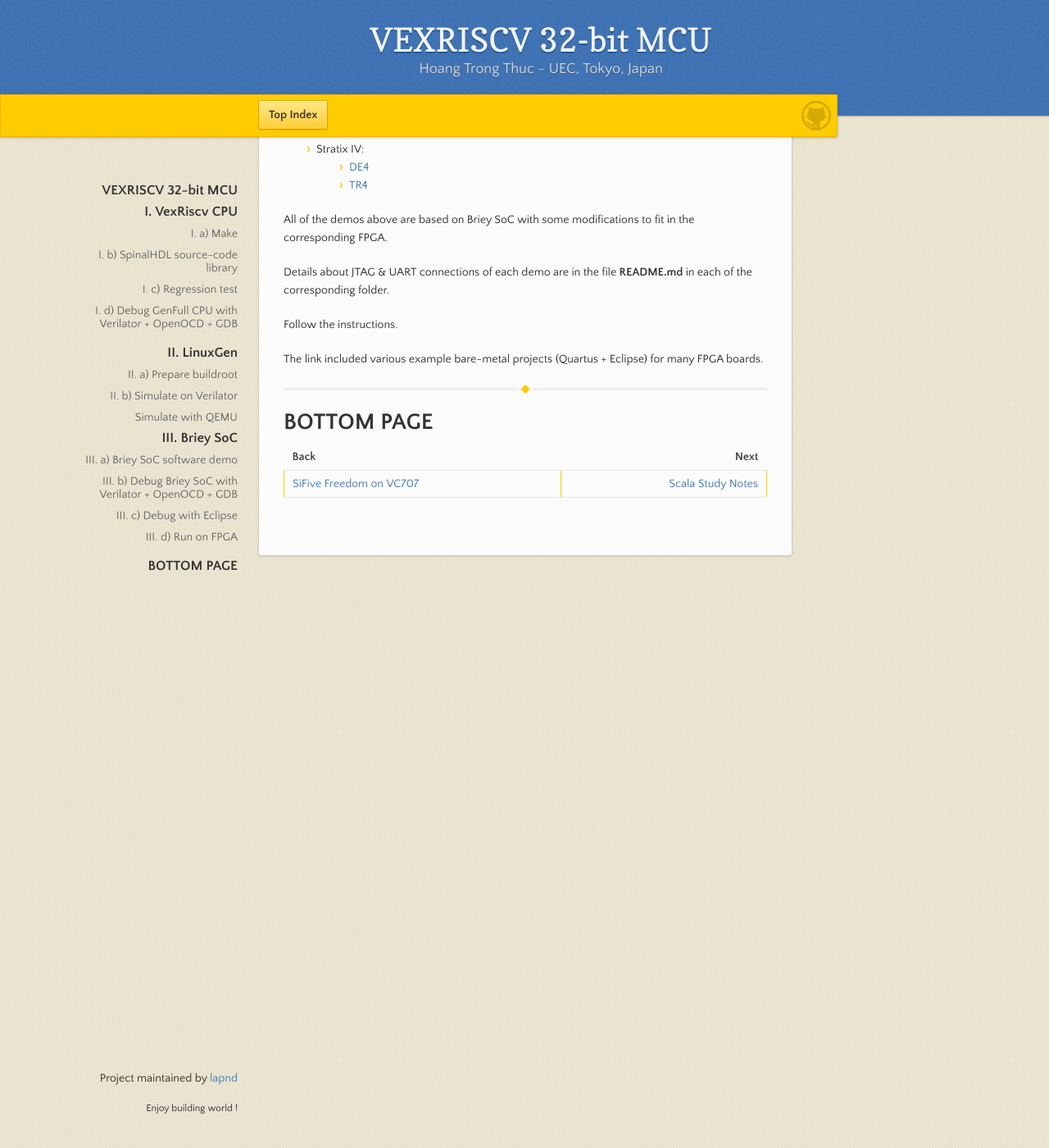
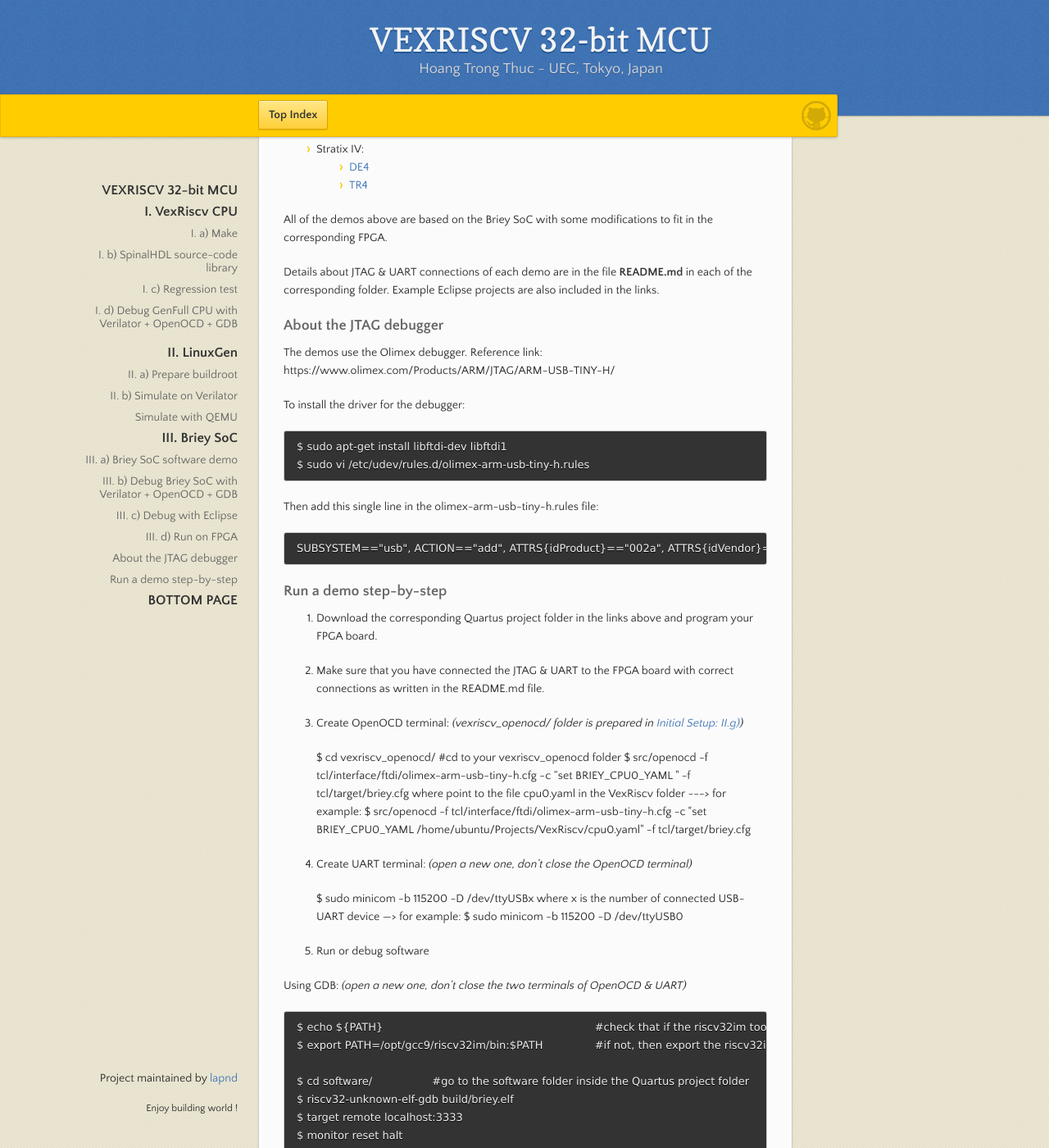
Before and after one commit to lapnd/httdes.github.io, a Jekyll site: the page built from vexriscv.md, in a window 1280 px wide and 1400 px high, scrolled down 6636 px. Shown: the whole window at 82% size. Built offline with Jekyll 4.4.1, drawn with Linux system fonts in a browser that asks for light colours; our own code applies the rules of GitHub Pages for plain Markdown files; before the commit the page ends 7354 px from its top, so only the background shows below that; some of the changed text lies outside the part shown.

Commit message:
Update vexriscv.md

```diff
--- a/vexriscv.md
+++ b/vexriscv.md
@@ -234,13 +234,58 @@ There are several FPGA demos available: *(click to the link to download the corr
   * [DE4](./DE4.rar)
   * [TR4](./TR4.rar)
 
-All of the demos above are based on Briey SoC with some modifications to fit in the corresponding FPGA.
+All of the demos above are based on the Briey SoC with some modifications to fit in the corresponding FPGA.
 
-Details about JTAG & UART connections of each demo are in the file **README.md** in each of the corresponding folder.
+Details about JTAG & UART connections of each demo are in the file **README.md** in each of the corresponding folder. Example Eclipse projects are also included in the links.
 
-Follow the instructions.
+### About the JTAG debugger
 
-The link included various example bare-metal projects (Quartus + Eclipse) for many FPGA boards.
+The demos use the Olimex debugger. Reference link: https://www.olimex.com/Products/ARM/JTAG/ARM-USB-TINY-H/
+
+To install the driver for the debugger:
+
+	$ sudo apt-get install libftdi-dev libftdi1
+	$ sudo vi /etc/udev/rules.d/olimex-arm-usb-tiny-h.rules
+
+Then add this single line in the olimex-arm-usb-tiny-h.rules file:
+
+	SUBSYSTEM=="usb", ACTION=="add", ATTRS{idProduct}=="002a", ATTRS{idVendor}=="15ba", MODE="664", GROUP="plugdev"
+
+### Run a demo step-by-step
+
+1. Download the corresponding Quartus project folder in the links above and program your FPGA board.
+
+2. Make sure that you have connected the JTAG & UART to the FPGA board with correct connections as written in the README.md file.
+
+3. Create OpenOCD terminal: *(vexriscv_openocd/ folder is prepared in [Initial Setup: II.g)](./init.md#ii-g-openocd))*
+
+	$ cd vexriscv_openocd/							#cd to your vexriscv_openocd folder
+	$ src/openocd -f tcl/interface/ftdi/olimex-arm-usb-tiny-h.cfg -c "set BRIEY_CPU0_YAML <cpu0.yaml PATH>" -f tcl/target/briey.cfg
+		where <cpu0.yaml PATH> point to the file cpu0.yaml in the VexRiscv folder
+		---> for example: $ src/openocd -f tcl/interface/ftdi/olimex-arm-usb-tiny-h.cfg -c "set BRIEY_CPU0_YAML /home/ubuntu/Projects/VexRiscv/cpu0.yaml" -f tcl/target/briey.cfg
+
+4. Create UART terminal: *(open a new one, don't close the OpenOCD terminal)*
+
+	$ sudo minicom -b 115200 -D /dev/ttyUSBx
+		where x is the number of connected USB-UART device
+		---> for example: $ sudo minicom -b 115200 -D /dev/ttyUSB0
+
+5. Run or debug software
+
+Using GDB: *(open a new one, don't close the two terminals of OpenOCD & UART)*
+
+	$ echo ${PATH}								#check that if the riscv32im toolchain is on the PATH or not
+	$ export PATH=/opt/gcc9/riscv32im/bin:$PATH		#if not, then export the riscv32im toolchain to the PATH
+
+	$ cd software/			#go to the software folder inside the Quartus project folder
+	$ riscv32-unknown-elf-gdb build/briey.elf
+	$ target remote localhost:3333
+	$ monitor reset halt
+	$ load
+	$ continue
+	(after this, it should print messages on the UART terminal)
+
+Using Eclipse: the same as [III. c)](#iii-c-debug-with-eclipse)
 
 * * *
 
```
